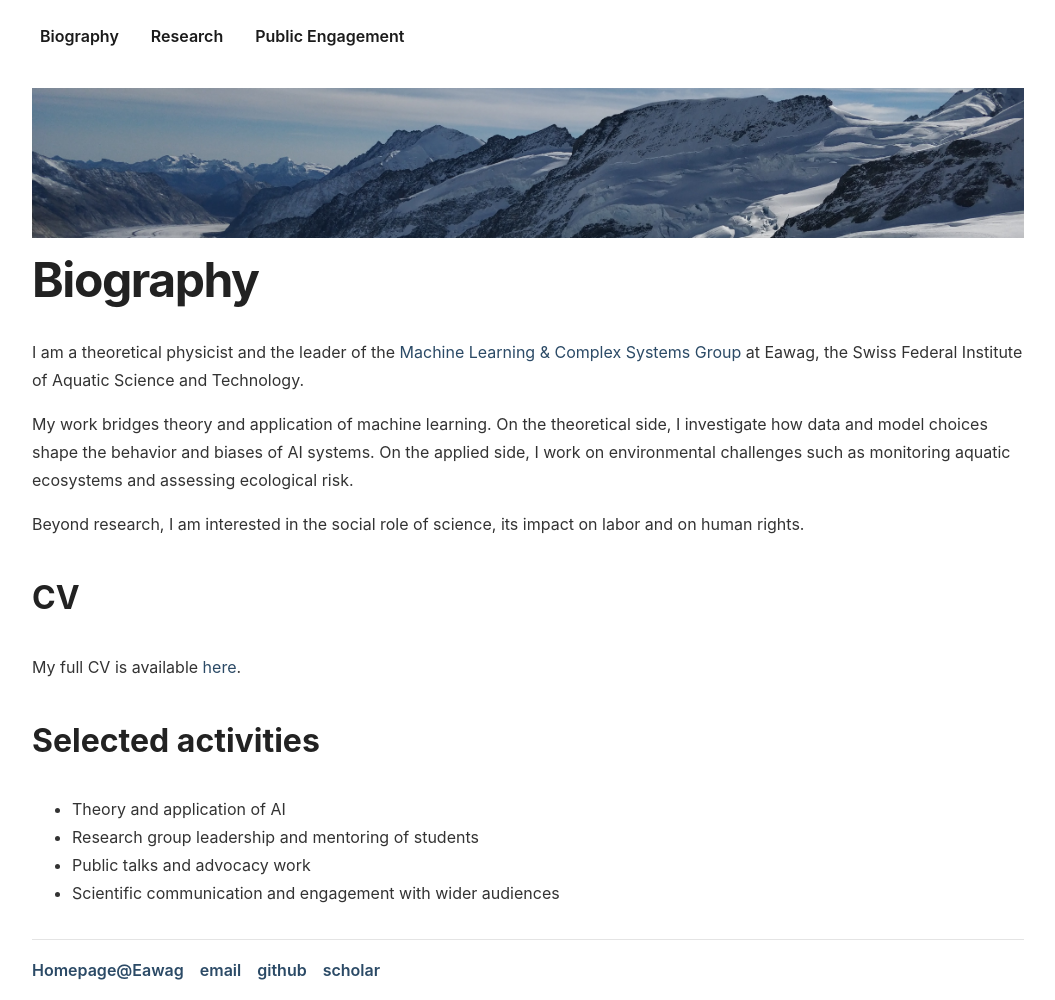
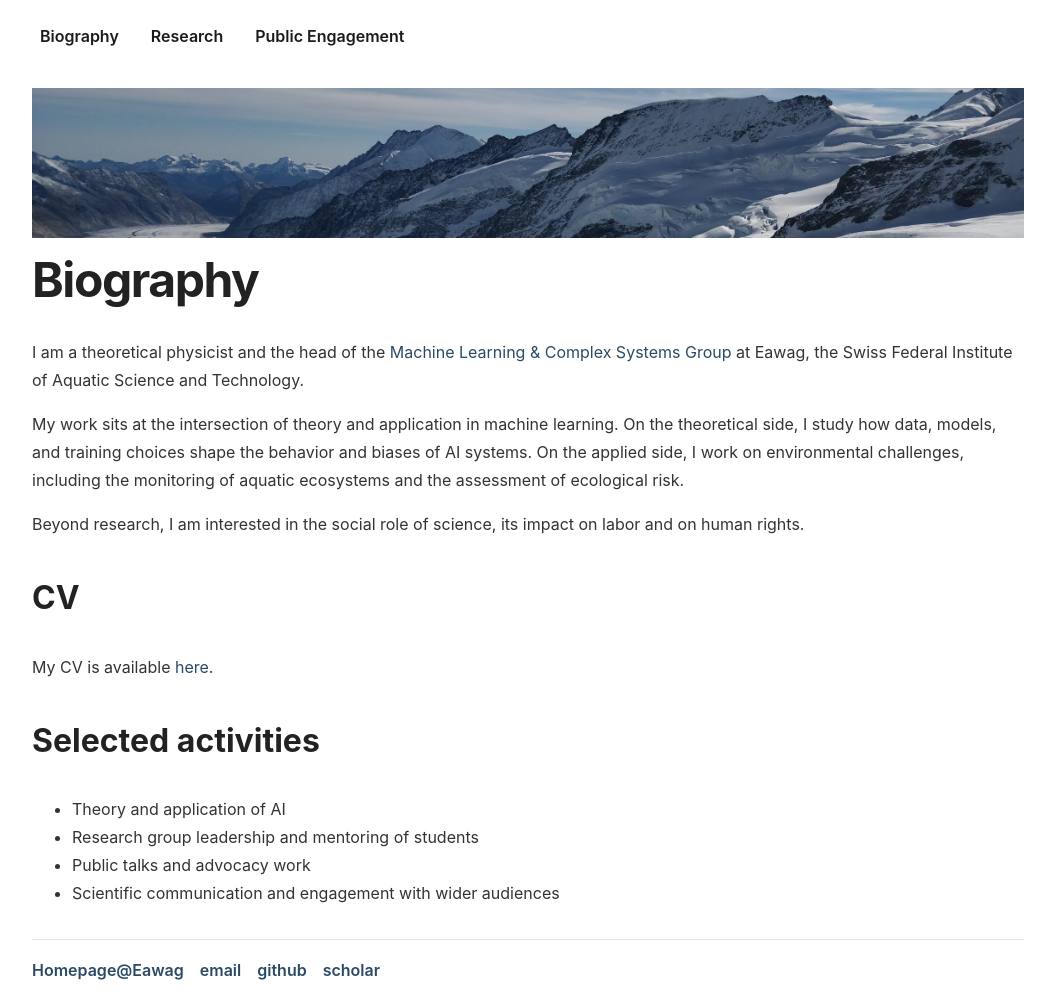
Before and after one commit to mbaityje/mbaityje.github.io, a Jekyll site: the page built from about/index.html, in a window 1280 px wide. Shown: the whole page, without its empty margins (112-1167 px from the left). Built offline with Jekyll 4.4.1, drawn with Linux system fonts in a browser that asks for light colours.

Commit message:
Minor changes

```diff
--- a/about/index.html
+++ b/about/index.html
@@ -4,13 +4,15 @@ title: Biography
 ---
 <div class="blurb">
   <h1>Biography</h1>
-  <p>I am a theoretical physicist and the leader of the <a href="https://www.eawag.ch/en/department/siam/main-focus/data-science-for-environmental-research/">Machine Learning & Complex Systems Group</a> at Eawag, the Swiss Federal Institute of Aquatic Science and Technology.</p>
-  <p>My work bridges theory and application of machine learning. On the theoretical side, I investigate how data and model choices shape the behavior and biases of AI systems.
-    On the applied side, I work on environmental challenges such as monitoring aquatic ecosystems and assessing ecological risk.</p>
+  <p>I am a theoretical physicist and the head of the <a href="https://www.eawag.ch/en/department/siam/main-focus/data-science-for-environmental-research/">Machine Learning & Complex Systems Group</a> at Eawag, the Swiss Federal Institute of Aquatic Science and Technology.</p>
+  <p>My work sits at the intersection of theory and application in machine learning.
+      On the theoretical side, I study how data, models, and training choices shape the behavior and
+      biases of AI systems. On the applied side, I work on environmental challenges, including the
+      monitoring of aquatic ecosystems and the assessment of ecological risk.</p>
   <p> Beyond research, I am interested in the social role of science, its impact on labor and on human rights.</p>
 
   <h2>CV</h2>
-  <p>My full CV is available <a href="https://www.dropbox.com/s/dkx6cj00bl6325g/MBJcv.pdf?raw=1">here</a>.</p>
+  <p>My CV is available <a href="https://www.dropbox.com/s/dkx6cj00bl6325g/MBJcv.pdf?raw=1">here</a>.</p>
 
   <h2>Selected activities</h2>
   <ul>
```
Also changed, not shown: research/research-interests/publ.html (+9 -0 lines).
